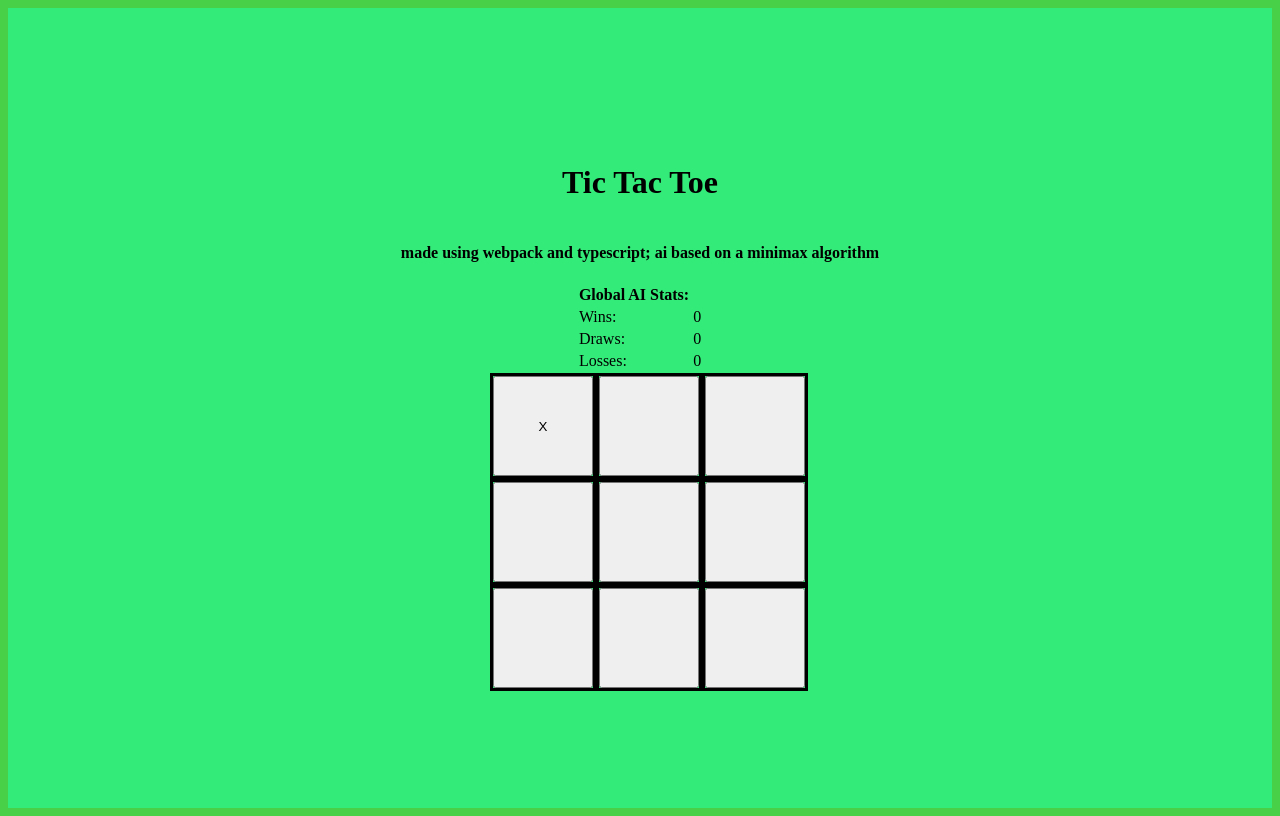
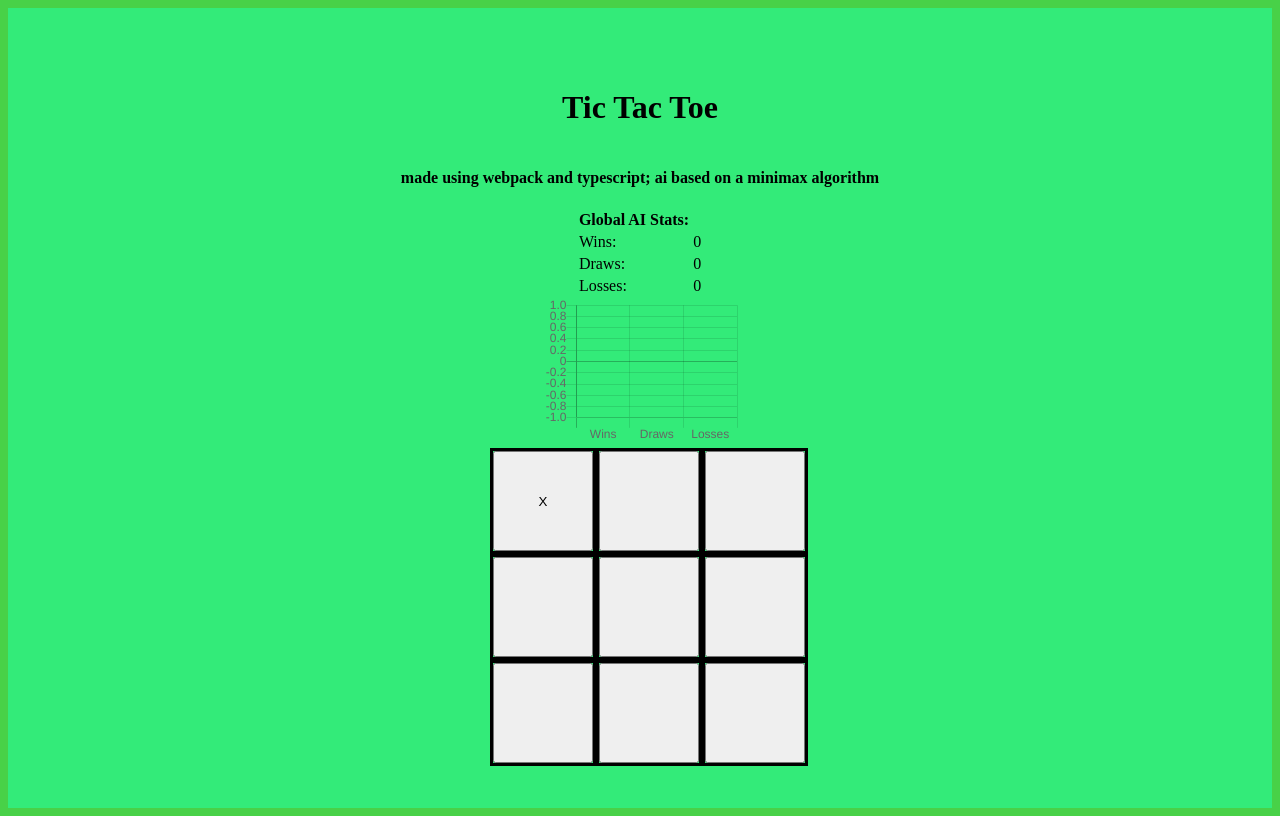
Before and after one commit to jameshallam93/tictactoe, a React app: page / in a window 1280 px wide. Built offline with nearby package versions, Linux system fonts and the light colour scheme; no server answers; the HTML template or start-up script is replaced by a standard one.

Commit message:
added data visualisation

```diff
--- a/package.json
+++ b/package.json
@@ -3,11 +3,13 @@
     "version": "0.0.1",
     "dependencies": {
         "axios": "^0.21.1",
+        "chart.js": "^2.9.4",
         "jest": "^26.6.3",
         "react": "^17.0.1",
+        "react-chartjs-2": "^2.11.1",
         "react-dom": "^17.0.1"
     },
-    "proxy":"http://localhost:3005",
+    "proxy": "http://localhost:3005",
     "scripts": {
         "start": "webpack serve --open",
         "start:dev": "webpack serve --open --mode=development",
--- /dev/null
+++ b/src/components/BarChart.tsx
@@ -0,0 +1,38 @@
+import React from "react"
+import { Bar } from "react-chartjs-2"
+import { Statistics } from "./models/statistics"
+
+const BarChart = (props:({stats:Statistics})) =>{
+
+    const {wins, draws, losses} = props.stats
+    const data = {
+        labels: ["Wins", "Draws", "Losses"],
+        datasets:[
+            {
+                data:[wins, draws, losses],
+                backgroundColor:[
+                    "green", "orange", "red"
+                ]
+            }
+        ]
+    }
+    return (
+        <Bar data = {data}
+        height = {150}
+        width = {200}
+        options = {{
+            legend: {
+                display: false
+            },
+            tooltips: {
+                callbacks: {
+                    label: function(tooltipItem:any) {
+                            return tooltipItem.yLabel;
+                    }
+                }
+            }
+        }} />
+
+    )
+}
+export default BarChart
--- a/src/components/Board.tsx
+++ b/src/components/Board.tsx
@@ -3,16 +3,11 @@ import { useState } from "react"
 import Notification from "./Notification"
 import StatsTable from "./StatsTable"
 import helper from "./helpers/boardHelper"
-import { act } from "react-dom/test-utils"
 import bestMove from "./helpers/minimax"
-import statsService from "../services/statsService"
+import BarChart from "./BarChart"
 
 
-interface Statistics {
-    wins:number,
-    draws:number,
-    losses:number
-}
+
 //NB currently, player must always be O for the internal logic to work
 
 const Board = () =>{
@@ -77,7 +72,7 @@ const Board = () =>{
         const cpuMove = bestMove(board, cpuSymbol)
         const cpuBoard = helper.generateNewBoard(board, cpuMove, cpuSymbol)
 
-        act(()=>{setBoard(cpuBoard)})
+        setBoard(cpuBoard)
         handleTurnChange(cpuBoard, cpuSymbol)
 
     }
@@ -103,7 +98,10 @@ const Board = () =>{
         <h1> {helper.boardHeader}</h1>
         <h4> {helper.boardInfo}</h4>
         <StatsTable stats = {stats} />
-
+        <div className = "chartDiv"
+            style = {{maxHeight:150, maxWidth:200}}>
+            <BarChart stats = {stats} />
+        </div>
         <div className = "notification">
             {notification?
                 <Notification notice = {notification}/>
@@ -115,6 +113,7 @@ const Board = () =>{
             {helper.generateBoard(board, takeUserTurn)}
         </div>
 
+
         </div>
     </>
 )}
--- /dev/null
+++ b/src/components/models/statistics.ts
@@ -0,0 +1,5 @@
+export interface Statistics {
+    wins:number,
+    draws:number,
+    losses:number
+}
```
Also changed, not shown: src/components/StatsTable.tsx (+6 -5 lines), src/components/helpers/boardHelper.tsx (+1 -7 lines), 2 other files (tests, documents, lock files or other folders).
